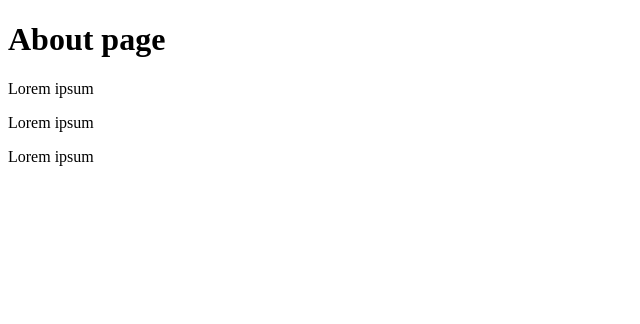
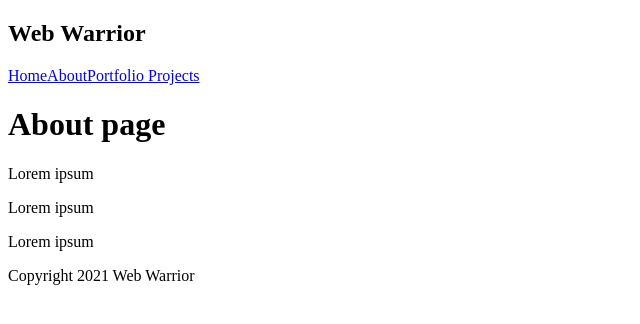
Before and after one commit to milkon19960801/Gatsby-Portfolio, a Gatsby site: page /about in a window 1280 px wide. Shown: the whole page, without its empty margins (0-640 px from the left). Built offline with nearby package versions, Linux system fonts and the light colour scheme; Gatsby itself is replaced by a stand-in of ours.

Commit message:
wrapped navBar with layout and added it to all pages

```diff
--- /dev/null
+++ b/src/components/Layout.js
@@ -0,0 +1,13 @@
+import React from "react"
+import Navbar from "./Navbar"
+export default function Layout({ children }) {
+  return (
+    <div className="layout">
+      <Navbar />
+      <div className="content">{children}</div>
+      <footer>
+        <p>Copyright 2021 Web Warrior</p>
+      </footer>
+    </div>
+  )
+}
--- a/src/pages/about.js
+++ b/src/pages/about.js
@@ -1,12 +1,15 @@
 import React from "react"
+import Layout from "../components/Layout"
 
 export default function about() {
   return (
+    <Layout>
       <div>
         <h1>About page</h1>
         <p>Lorem ipsum</p>
         <p>Lorem ipsum</p>
         <p>Lorem ipsum</p>
       </div>
+    </Layout>
   )
 }
--- a/src/pages/index.js
+++ b/src/pages/index.js
@@ -1,15 +1,16 @@
 import React from "react"
-import Navbar from "../components/Navbar"
+import Layout from "../components/Layout"
 
 export default function Home() {
   return (
+    <Layout>
       <section>
-      <Navbar />
         <div>
           <h2>Design</h2>
           <h3>Develop & Deploy</h3>
           <p>UX designer & web developer based in Manchester</p>
         </div>
       </section>
+    </Layout>
   )
 }
```
Also changed, not shown: src/pages/404.js (+7 -4 lines), src/pages/projects/index.js (+6 -1 lines). Lines whose indentation alone changed are shown as unchanged.
